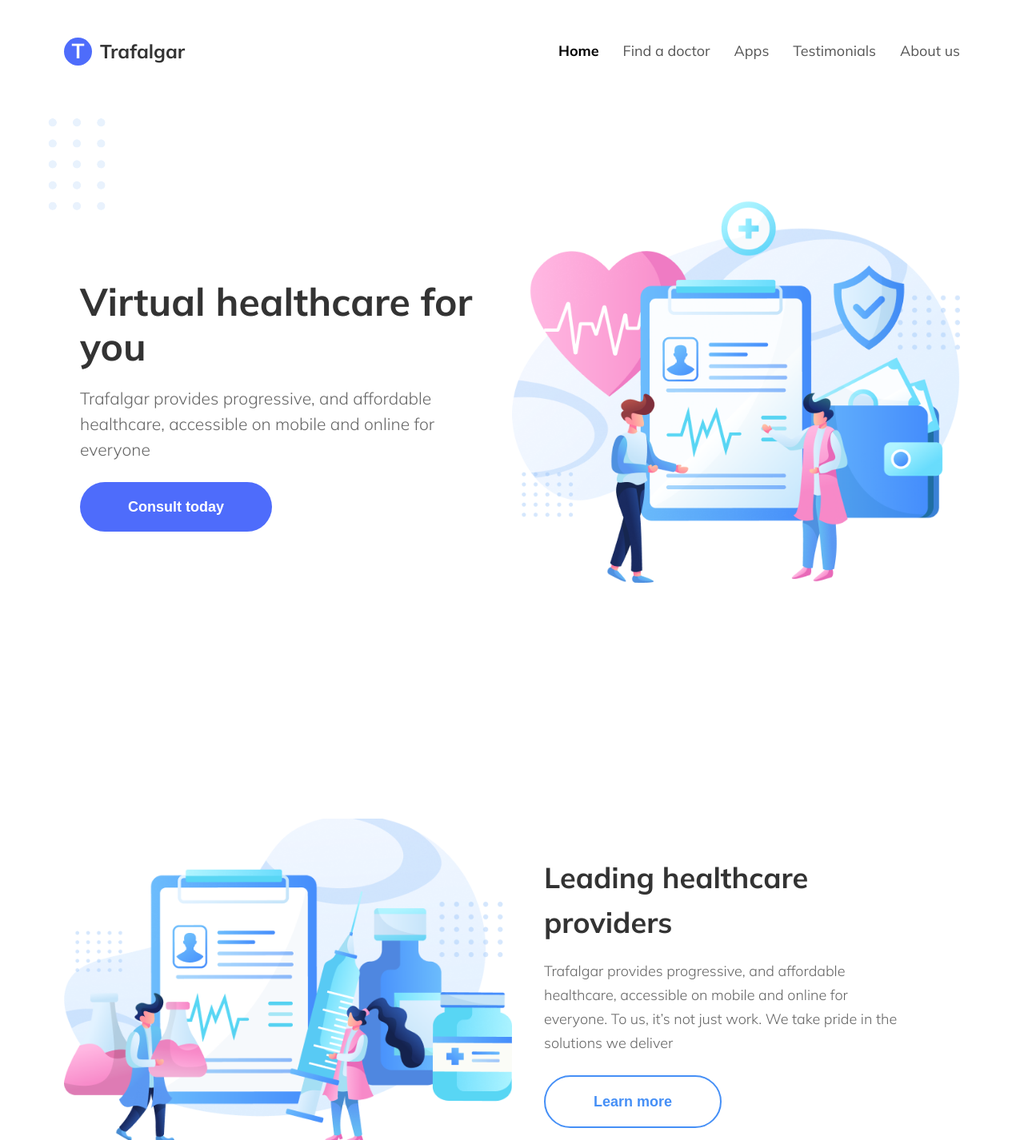
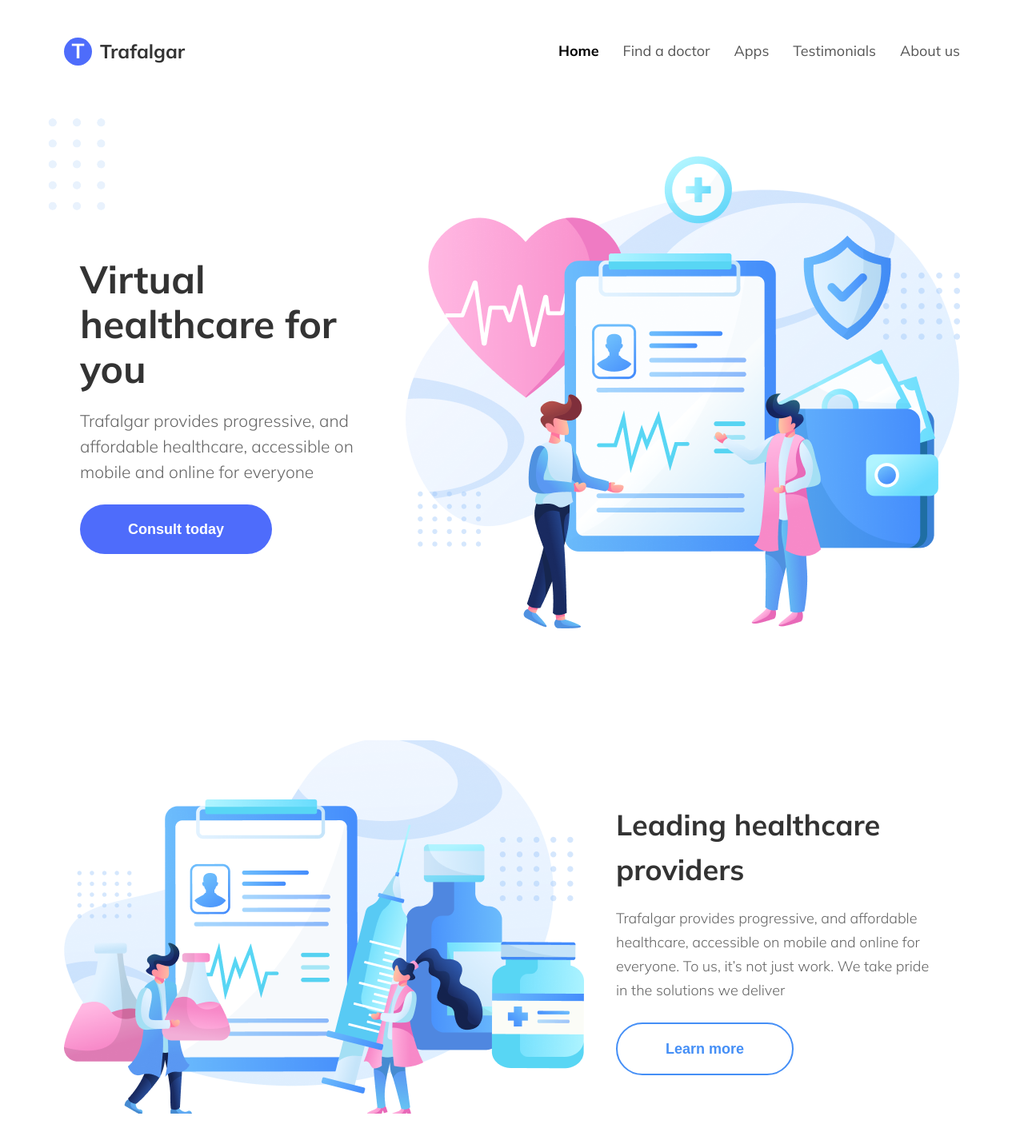
Before and after one commit to 444vv2/LAB-Web-technologies-and-web-design-, a plain HTML site: page lab1/index.html in a window 1280 px wide. Shown: the top 1426 px of the page at 80% size. Drawn offline with Linux system fonts and the light colour scheme.

Commit message:
Added wight and height for two illustration

```diff
--- a/lab1/index.html
+++ b/lab1/index.html
@@ -30,11 +30,11 @@
                 <button class="consult_button">Consult today</button>
             </div>
             <img src="bg_element/element2_dots.svg" class="dots_at_first_section">
-            <img src="Imgs/trafalgar_header_illustration.jpg" alt="Trafalgar header illustration">
+            <img src="Imgs/trafalgar_header_illustration.jpg" alt="Trafalgar header illustration" class="header_illustration">
         </section>
 
         <section class="second_section">
-            <img src="Imgs/trafalgar_second_illustration.jpg" alt="Trafalgar second illustration">
+            <img src="Imgs/trafalgar_second_illustration.jpg" alt="Trafalgar second illustration" class="second_illustration">
             <div class="text2">
                 <h2>Leading healthcare providers</h2>
                 <p>Trafalgar provides progressive, and affordable healthcare, accessible on mobile and online for everyone.
--- a/lab1/styles.css
+++ b/lab1/styles.css
@@ -8,10 +8,20 @@ body {
   }
 
 img {
-  width: 50%;
-  height: 598px;
+  /*width: 50%;
+  height: 598px;*/
   object-fit: contain;
   display: block;
+}
+
+.header_illustration {
+  width: 693px;
+  height: 598px;
+}
+
+.second_illustration {
+  width: 650px;
+  height: 467px;
 }
 
 .header {
```
